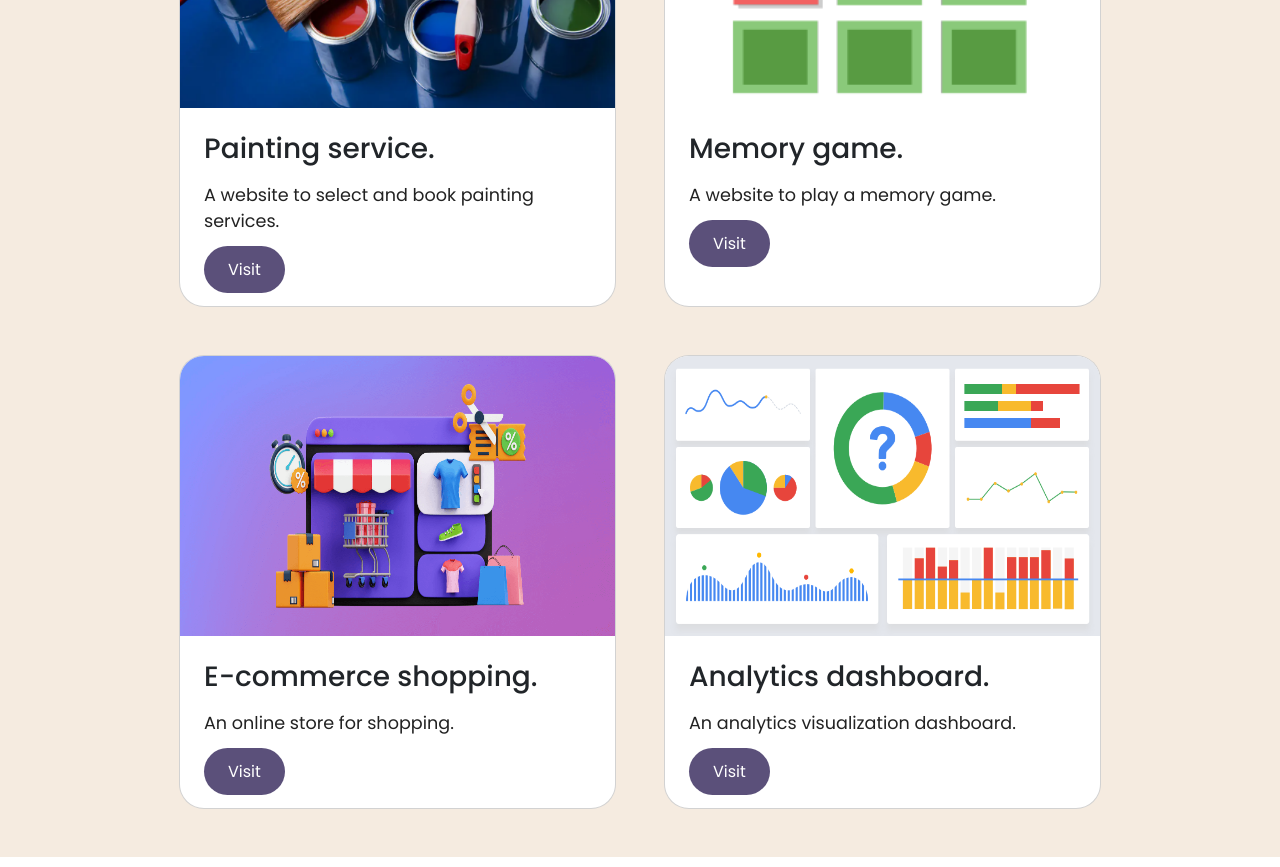
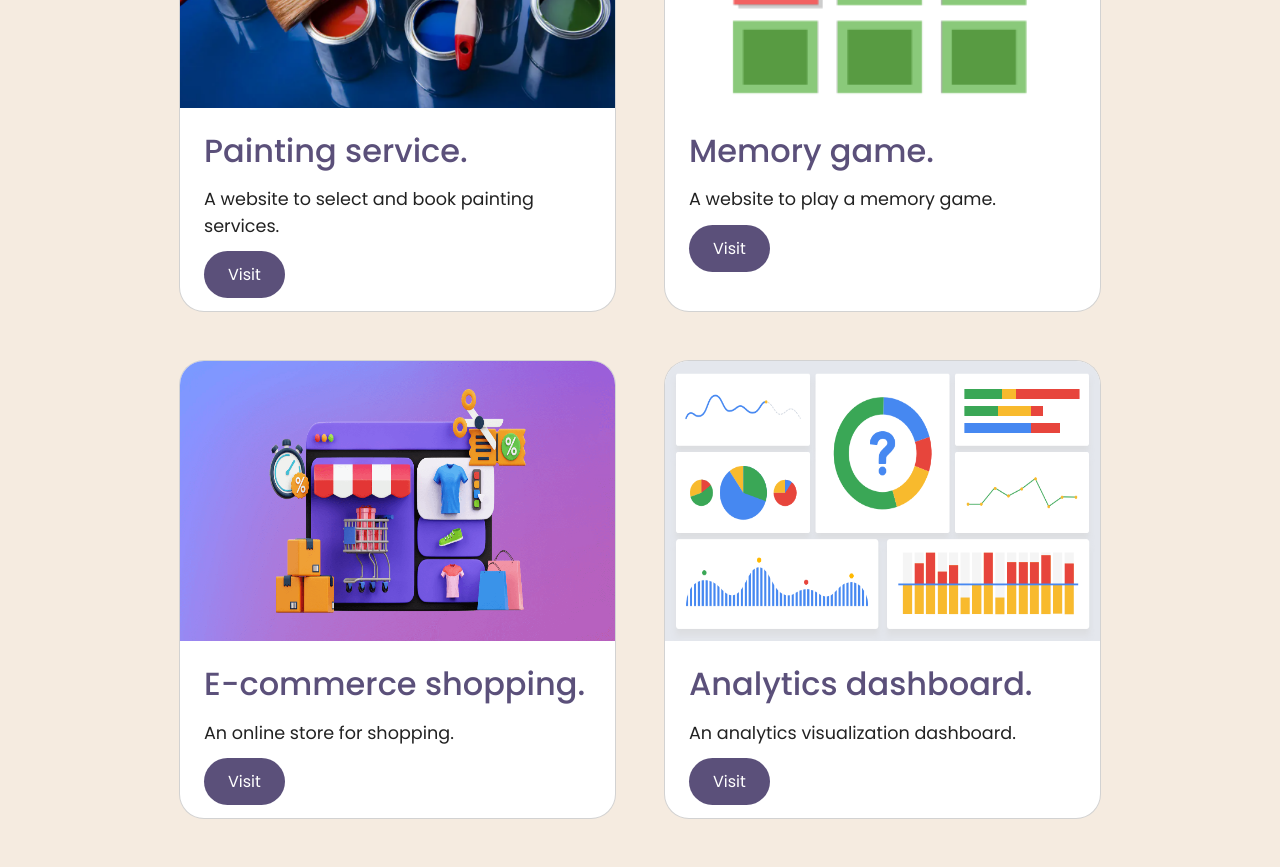
Before and after one commit to MaryamL12/portfolio, a React app: page / in a window 1280 px wide. Shown: the part 2260-3127 px from the top of the page. Built offline with nearby package versions, Linux system fonts and the light colour scheme; the HTML template or start-up script is replaced by a standard one; a web font is replaced by a local one.

Commit message:
updated project subtitle colour

```diff
--- a/src/components/Projects.jsx
+++ b/src/components/Projects.jsx
@@ -20,7 +20,7 @@ function Projects() {
                                 className="project-image"
                             />
                             <div className="p-4">
-                                <h3 className="project-name mb-3">
+                                <h3 className="project-subtitle mb-3">
                                     Painting service.
                                 </h3>
                                 <p className="project-description mb-4">
@@ -41,7 +41,7 @@ function Projects() {
                                 className="project-image"
                             />
                             <div className="p-4">
-                                <h3 className="project-name mb-3">
+                                <h3 className="project-subtitle mb-3">
                                     Memory game.
                                 </h3>
                                 <p className="project-description mb-4">
@@ -62,7 +62,7 @@ function Projects() {
                                 className="project-image"
                             />
                             <div className="p-4">
-                                <h3 className="project-name mb-3">
+                                <h3 className="project-subtitle mb-3">
                                     E-commerce shopping.
                                 </h3>
                                 <p className="project-description mb-4">
@@ -83,7 +83,7 @@ function Projects() {
                                 className="project-image"
                             />
                             <div className="p-4">
-                                <h3 className="project-name mb-3">
+                                <h3 className="project-subtitle mb-3">
                                     Analytics dashboard.
                                 </h3>
                                 <p className="project-description mb-4">
```
